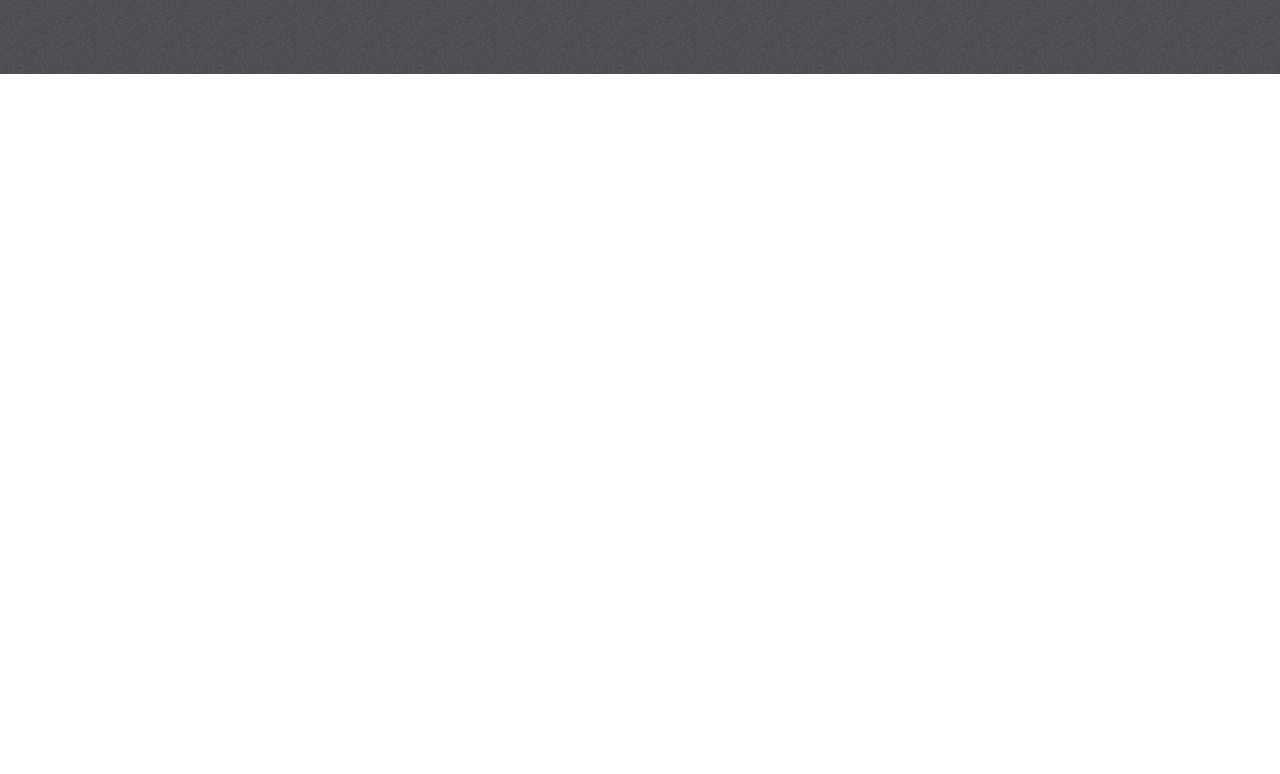
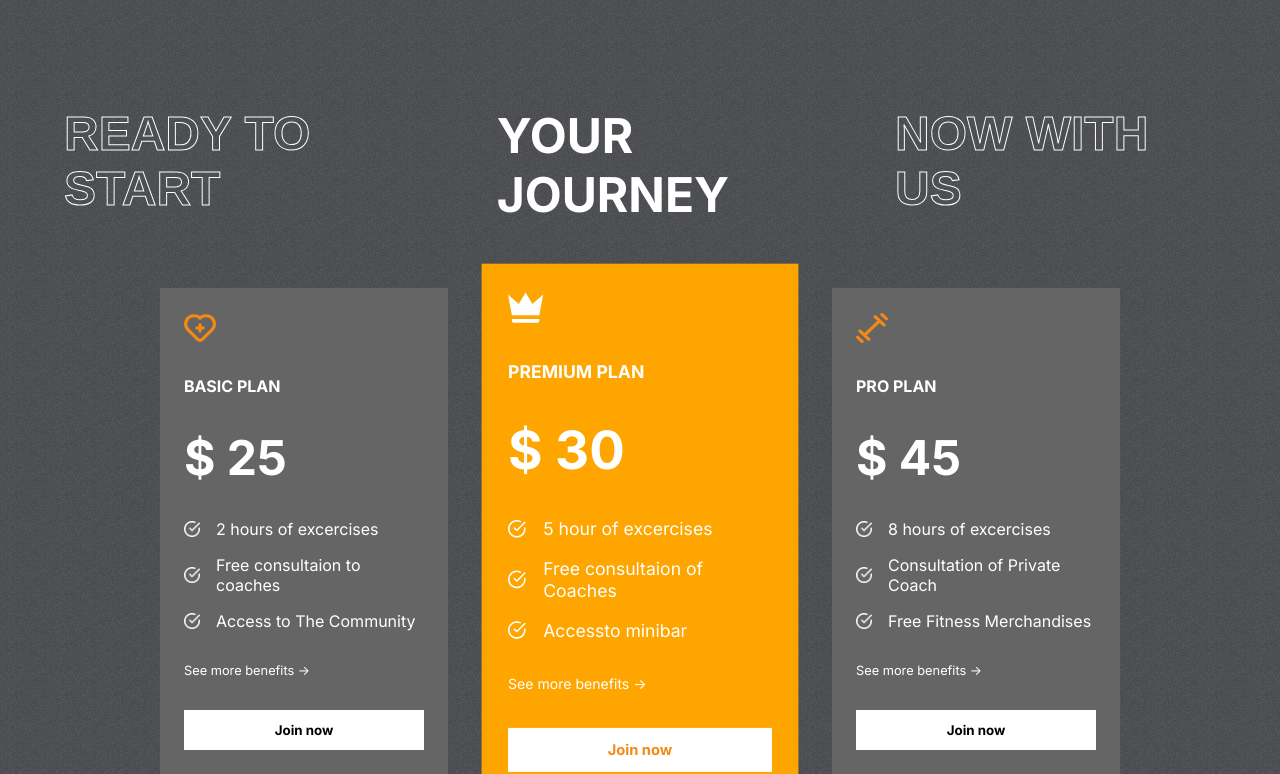
Before and after one commit to addis-ale/gym-app, a React (Create React App) app: page / in a window 1280 px wide. Shown: the part 1717-2491 px from the top of the page. Before the commit the page ends 1791 px from the top, so only its background shows below. Built offline with nearby package versions, Linux system fonts and the light colour scheme.

Commit message:
initial commit

```diff
--- a/src/App.js
+++ b/src/App.js
@@ -1,6 +1,7 @@
 import Hero from "./components/Heros/Hero";
 import Program from "./components/program/Program";
 import Reason from "./components/Reasons/Reason";
+import Plan from "./components/Plans/Plan";
 
 import "./App.css";
 export default function App() {
@@ -9,6 +10,7 @@
       <Hero />
       <Program />
       <Reason />
+      <Plan />
     </div>
   );
 }
--- /dev/null
+++ b/src/components/Plans/Plan.css
@@ -0,0 +1,72 @@
+.plan {
+  display: flex;
+  flex-direction: column;
+  gap: 4rem;
+  padding: 0 2rem;
+  margin-top: -4rem;
+  position: relative;
+}
+.plan-header {
+  text-transform: uppercase;
+  font-weight: bold;
+  color: white;
+  font-size: 3rem;
+  display: flex;
+  gap: 2rem;
+  padding: 0rem 2rem;
+}
+.plans {
+  display: flex;
+  justify-content: center;
+  gap: 3rem;
+  align-items: center;
+}
+.card {
+  display: flex;
+  flex-direction: column;
+  gap: 2rem;
+  background-color: var(--caloryCard);
+  color: white;
+  width: 15rem;
+  padding: 1.5rem;
+}
+.card:nth-child(2) {
+  transform: scale(1.1);
+  background-color: orange;
+}
+.card:nth-child(2) > svg {
+  fill: white;
+}
+.card:nth-child(2) > button {
+  color: var(--orange);
+}
+.card > svg {
+  fill: var(--orange);
+  width: 2rem;
+  height: 2rem;
+}
+.card > span:nth-of-type(1) {
+  font-size: 1rem;
+  font-weight: bold;
+}
+.card > span:nth-of-type(2) {
+  font-size: 3rem;
+  font-weight: bold;
+}
+.more {
+  font-size: 0.8rem;
+}
+.features {
+  display: flex;
+  flex-direction: column;
+  justify-content: center;
+  gap: 1rem;
+}
+.features > div {
+  display: flex;
+  align-items: center;
+  gap: 1rem;
+}
+.features > div > img {
+  width: 1rem;
+}
--- /dev/null
+++ b/src/components/Plans/Plan.jsx
@@ -0,0 +1,49 @@
+import "./Plan.css";
+import tick from "../../assets/whiteTick.png";
+import { plansData } from "../../data/plansData";
+import Arrow from "../../assets/rightArrow.png";
+export default function Plan() {
+  return (
+    <div className="plan">
+      <div className="plan-header">
+        <span className="stroke-text">ready to start </span>
+
+        <span>your journey </span>
+
+        <span className="stroke-text">now with us</span>
+      </div>
+      {/**plans card */}
+      <div className="plans">
+        {plansData.map((data, i) => (
+          <Card data={data} key={i} />
+        ))}
+      </div>
+    </div>
+  );
+}
+function Card({ data }) {
+  return (
+    <div className="card">
+      {data.icon}
+      <span>{data.name}</span>
+      <span>$ {data.price}</span>
+      <div className="features">
+        {data.features.map((feature, i) => (
+          <Feature fea={feature} key={i} />
+        ))}
+      </div>
+
+      <span className="more">See more benefits -> </span>
+
+      <button className="btn">Join now</button>
+    </div>
+  );
+}
+function Feature({ fea }) {
+  return (
+    <div>
+      <img src={tick} alt="" />
+      <span>{fea}</span>
+    </div>
+  );
+}
--- a/src/components/Reasons/Reason.css
+++ b/src/components/Reasons/Reason.css
@@ -15,9 +15,9 @@
   object-fit: cover;
 }
 .left-r > :nth-child(1) {
-  width: 12rem;
+  width: 14rem;
+  height: 28rem;
   grid-row: 1/3;
-  height: 28rem;
 }
 .left-r > :nth-child(2) {
   width: auto;
```
